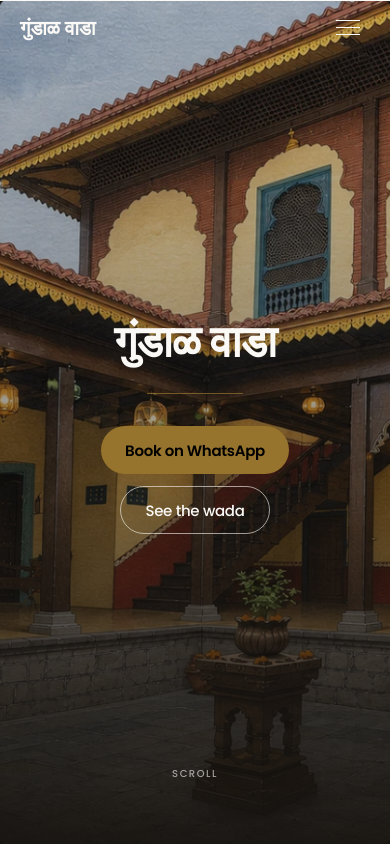
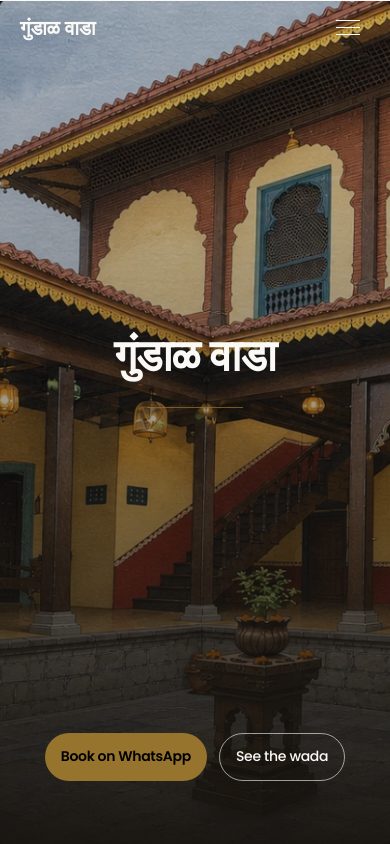
Before and after one commit to SkipAry/gundalwada, a Next.js app: page / in a window 390 px wide. Shown: the top 844 px of the page. Built offline with nearby package versions, Linux system fonts and the light colour scheme.

Commit message:
Hero mobile layout: title centred, CTAs side by side pinned to bottom

```diff
--- a/src/components/Mahadwar.tsx
+++ b/src/components/Mahadwar.tsx
@@ -24,7 +24,7 @@ export default function Mahadwar() {
     <>
     <section
       id="mahadwar"
-      className="relative flex min-h-[100svh] items-center justify-center overflow-hidden bg-maroon"
+      className="relative flex min-h-[100svh] flex-col overflow-hidden bg-maroon"
     >
       {/* Full-bleed hero image */}
       {/* eslint-disable-next-line @next/next/no-img-element */}
@@ -42,9 +42,10 @@ export default function Mahadwar() {
         className="absolute inset-0 bg-gradient-to-t from-[#16130F]/95 via-[#16130F]/40 to-[#16130F]/20"
       />
 
-      {/* Title card — only the Devanagari name and the two CTAs live on
-          the hero frame; the positioning copy sits in the section below. */}
-      <div className="relative mx-auto w-full max-w-site px-5 py-24 text-center sm:px-8">
+      {/* Title card — the Devanagari name sits centred in the middle of
+          the frame; the CTAs are pinned to the bottom edge below. */}
+      <div className="relative grid flex-1 place-items-center px-5 text-center sm:px-8">
+        <div>
           <h1
             className="animate-rise mx-auto mt-0 max-w-4xl font-marathi font-semibold text-[clamp(2.75rem,7vw,4.25rem)] leading-[1.15] text-cream"
             style={{ animationDelay: "220ms" }}
@@ -57,9 +58,13 @@ export default function Mahadwar() {
             aria-hidden="true"
             className="animate-draw-rule mx-auto mt-5 h-px w-24 bg-gold/70"
           />
+        </div>
+      </div>
 
+      {/* CTAs — side by side, pinned to the bottom of the hero on all
+          screen sizes. */}
       <div
-          className="animate-rise mt-8 flex flex-col items-center justify-center gap-3 sm:flex-row"
+        className="animate-rise relative z-10 flex flex-row items-center justify-center gap-3 px-4 pb-16"
         style={{ animationDelay: "760ms" }}
         >
           {hasWhatsApp ? (
@@ -67,7 +72,7 @@ export default function Mahadwar() {
               href={book}
               target="_blank"
               rel="noopener noreferrer"
-              className="inline-flex min-h-[48px] items-center justify-center rounded-btn-pill bg-gold px-6 py-3 text-[15px] font-semibold text-maroon-dark transition-colors duration-150 hover:bg-gold-light active:scale-[0.98]"
+              className="inline-flex min-h-[48px] items-center justify-center whitespace-nowrap rounded-btn-pill bg-gold px-4 py-3 text-[14px] font-semibold text-maroon-dark transition-colors duration-150 hover:bg-gold-light active:scale-[0.98] sm:px-6 sm:text-[15px]"
             >
               Book on WhatsApp
             </a>
@@ -80,23 +85,19 @@ export default function Mahadwar() {
 
           <a
             href="#angan"
-            className="inline-flex min-h-[48px] items-center justify-center rounded-btn-pill border border-cream/60 bg-transparent px-6 py-3 text-[15px] font-medium text-cream transition-colors duration-150 hover:bg-cream/10 active:scale-[0.98]"
+            className="inline-flex min-h-[48px] items-center justify-center whitespace-nowrap rounded-btn-pill border border-cream/60 bg-transparent px-4 py-3 text-[14px] font-medium text-cream transition-colors duration-150 hover:bg-cream/10 active:scale-[0.98] sm:px-6 sm:text-[15px]"
           >
             See the wada
           </a>
-        </div>
       </div>
 
       {/* Scroll cue — a thin gold line breathing at the base of the frame. */}
       <div
         aria-hidden="true"
-        className="animate-rise absolute inset-x-0 bottom-6 flex flex-col items-center gap-2"
+        className="animate-rise absolute inset-x-0 bottom-4 flex flex-col items-center gap-1"
         style={{ animationDelay: "1200ms" }}
       >
-        <span className="text-[10px] font-medium uppercase tracking-eyebrow text-cream/60">
-          Scroll
-        </span>
-        <span className="animate-scroll-cue block h-8 w-px bg-gradient-to-b from-gold/80 to-transparent" />
+        <span className="animate-scroll-cue block h-6 w-px bg-gradient-to-b from-gold/80 to-transparent" />
       </div>
 
     </section>
```
Lines whose indentation alone changed are shown as unchanged.
